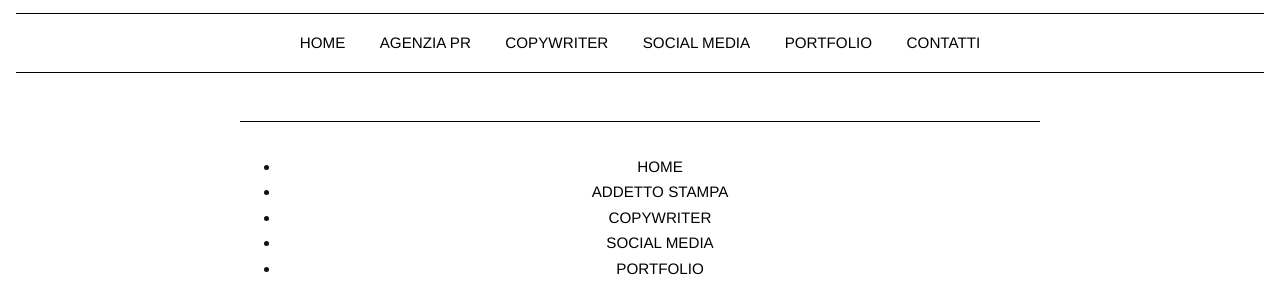
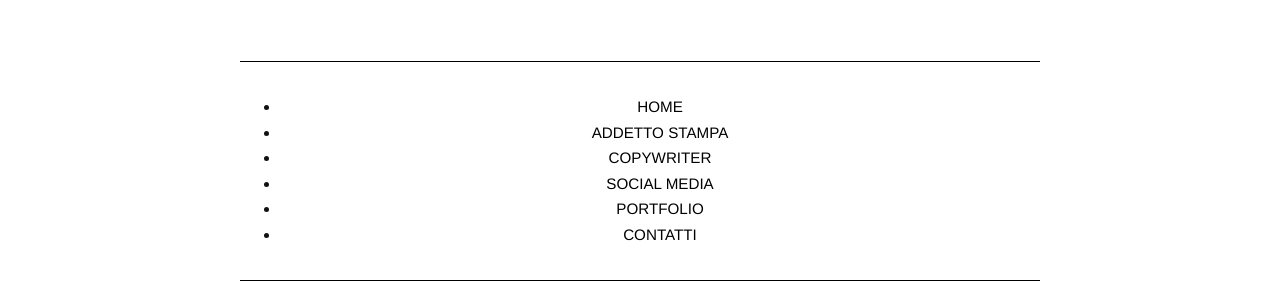
Before and after one commit to cett93/cettydangelocopywriter, a plain HTML site: page portfolio.html in a window 1280 px wide. Shown: the part 207-490 px from the top of the page. Drawn offline with Linux system fonts and the light colour scheme.

Commit message:
Update portfolio.html

```diff
--- a/portfolio.html
+++ b/portfolio.html
@@ -23,14 +23,7 @@
 <body>
 <header>
 <div class="logo-circle">Cetty D'Angelo</div>
-<nav>
-<a href="index.html">Home</a>
-<a href="agenzia-pr.html">Agenzia PR</a>
-<a href="copywriter.html">Copywriter</a>
-<a href="social-media.html">Social Media</a>
-<a href="portfolio.html">Portfolio</a>
-<a href="contatti.html">Contatti</a>
-</nav>
+
 </header>
 <main>
 <nav>
```
